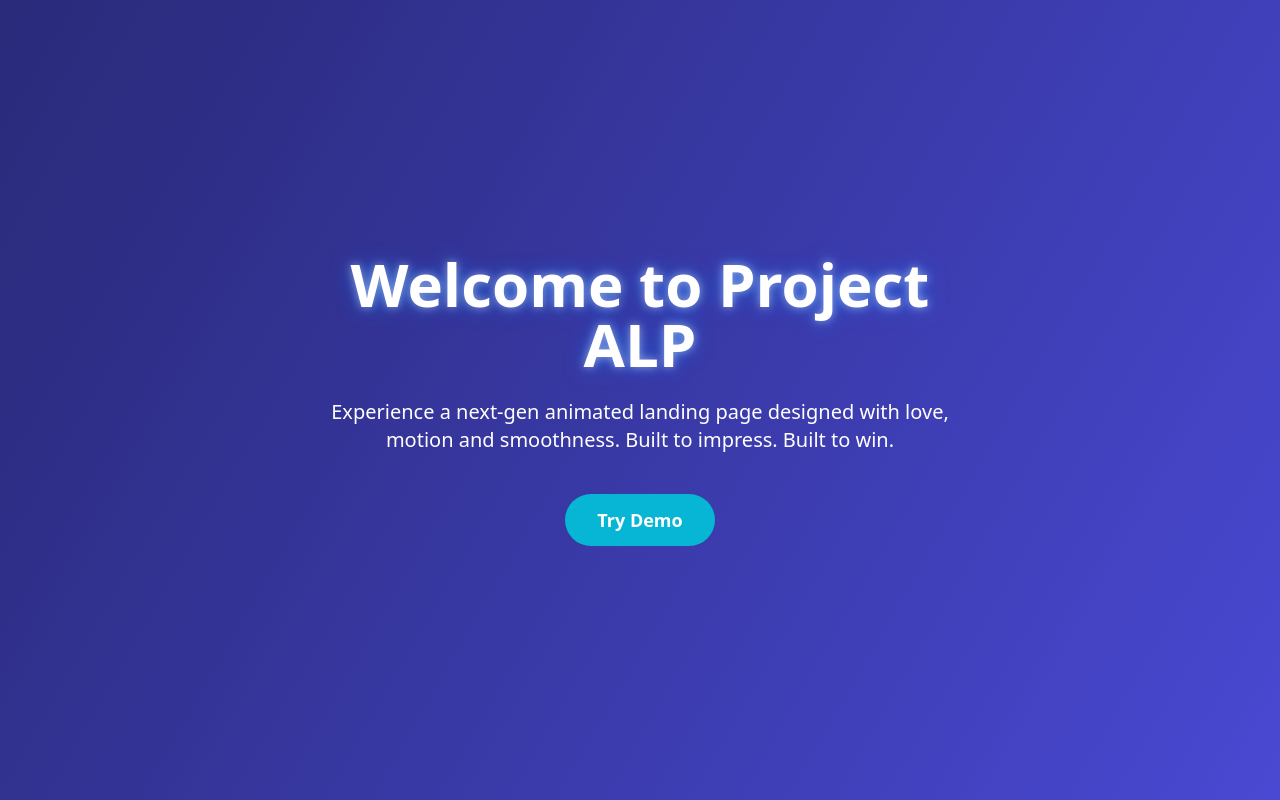
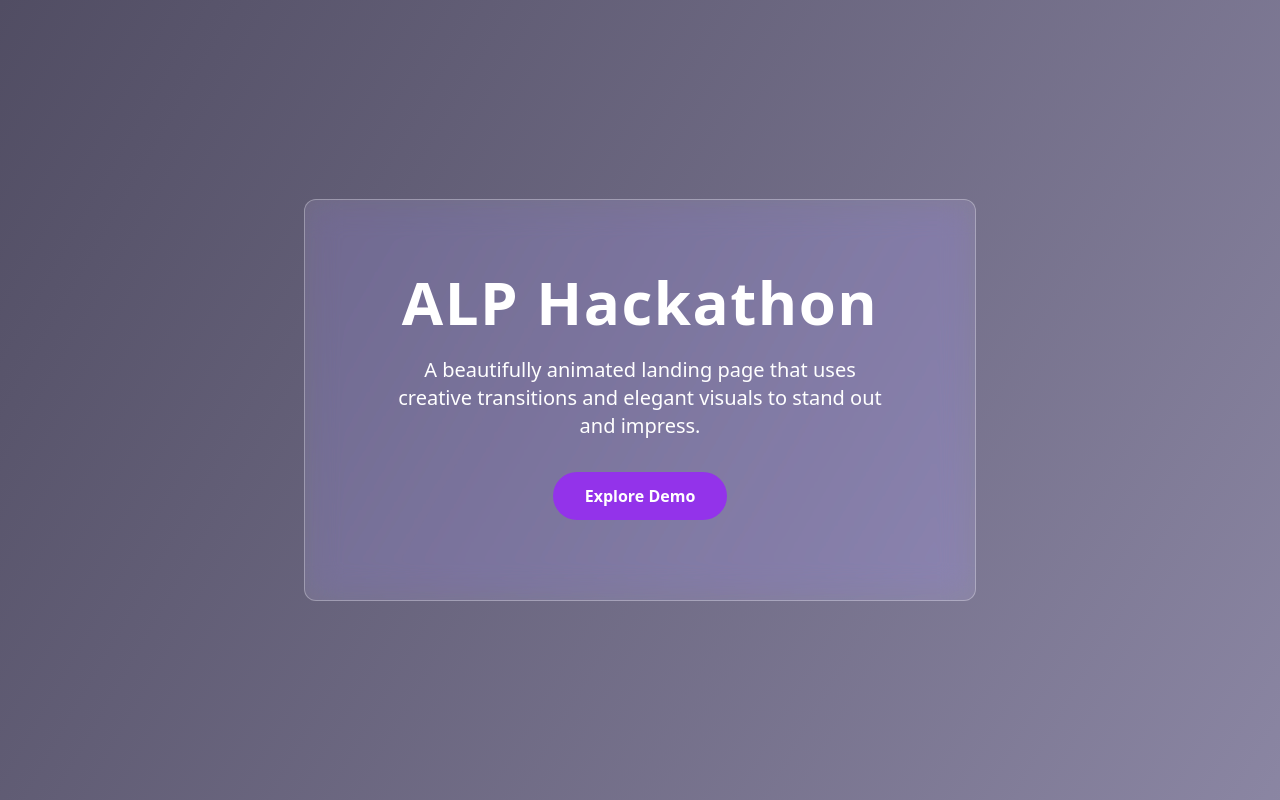
Before and after one commit to nextgendevelope/Hackathon25, a plain HTML site: page index.html in a window 1280 px wide. Drawn offline with nearby package versions, Linux system fonts and the light colour scheme.

Commit message:
Update index.html

```diff
--- a/index.html
+++ b/index.html
@@ -3,11 +3,12 @@
   <head>
     <meta charset="UTF-8" />
     <meta name="viewport" content="width=device-width, initial-scale=1.0" />
-    <title>Animated Landing Page</title>
+    <title>ALP — Animated Landing Page</title>
     <link rel="icon" type="image/x-icon" href="favicon.ico" />
     <script src="https://cdn.tailwindcss.com"></script>
     <style>
-      @keyframes fadeUp {
+      /* Keyframes */
+      @keyframes fadeSlide {
         0% {
           opacity: 0;
           transform: translateY(40px);
@@ -18,12 +19,33 @@
         }
       }
 
-      .fade-up {
-        animation: fadeUp 1s ease-out forwards;
+      @keyframes float {
+        0%, 100% {
+          transform: translateY(0);
+        }
+        50% {
+          transform: translateY(-10px);
+        }
+      }
+
+      .fade-slide {
+        animation: fadeSlide 1s ease forwards;
+      }
+
+      .float {
+        animation: float 3s ease-in-out infinite;
+      }
+
+      .glass {
+        backdrop-filter: blur(16px) saturate(180%);
+        -webkit-backdrop-filter: blur(16px) saturate(180%);
+        background-color: rgba(255, 255, 255, 0.1);
+        border-radius: 12px;
+        border: 1px solid rgba(255, 255, 255, 0.3);
       }
 
       .gradient-bg {
-        background: linear-gradient(120deg, #1a1a40, #2d2d84, #4d4ddf);
+        background: linear-gradient(120deg, #1f1c2c, #928dab);
         background-size: 200% 200%;
         animation: gradientShift 10s ease infinite;
       }
@@ -39,37 +61,23 @@
           background-position: 0% 50%;
         }
       }
-
-      .glow-text {
-        text-shadow: 0 0 10px rgba(255, 255, 255, 0.5),
-          0 0 20px rgba(0, 123, 255, 0.7);
-      }
-
-      .btn-glow:hover {
-        box-shadow: 0 0 15px rgba(0, 255, 255, 0.7),
-          0 0 30px rgba(0, 255, 255, 0.5);
-        transform: scale(1.05);
-      }
     </style>
   </head>
-  <body class="gradient-bg h-screen w-screen flex items-center justify-center">
-    <div class="text-center text-white max-w-2xl px-4">
-      <h1 class="text-5xl md:text-6xl font-bold glow-text fade-up">
-        Welcome to Project ALP
+  <body class="gradient-bg min-h-screen flex items-center justify-center text-white font-sans overflow-hidden">
+    <div class="glass p-10 md:p-20 text-center max-w-2xl fade-slide">
+      <h1 class="text-4xl md:text-6xl font-extrabold mb-4 float tracking-wide">
+        ALP Hackathon
       </h1>
-      <p
-        class="text-lg md:text-xl mt-6 opacity-80 fade-up"
-        style="animation-delay: 0.3s"
-      >
-        Experience a next-gen animated landing page designed with love, motion
-        and smoothness. Built to impress. Built to win.
+      <p class="text-lg md:text-xl opacity-90 mb-8 fade-slide" style="animation-delay: 0.3s">
+        A beautifully animated landing page that uses creative transitions and
+        elegant visuals to stand out and impress.
       </p>
       <button
-        class="mt-10 px-8 py-3 rounded-full bg-cyan-500 text-white font-semibold text-lg btn-glow fade-up transition-all duration-300"
+        class="px-8 py-3 rounded-full bg-purple-600 hover:bg-purple-700 transition-all duration-300 font-semibold fade-slide"
         style="animation-delay: 0.6s"
-        onclick="alert('You just clicked the demo button!')"
+        onclick="alert('Demo button clicked!')"
       >
-        Try Demo
+        Explore Demo
       </button>
     </div>
   </body>
```
